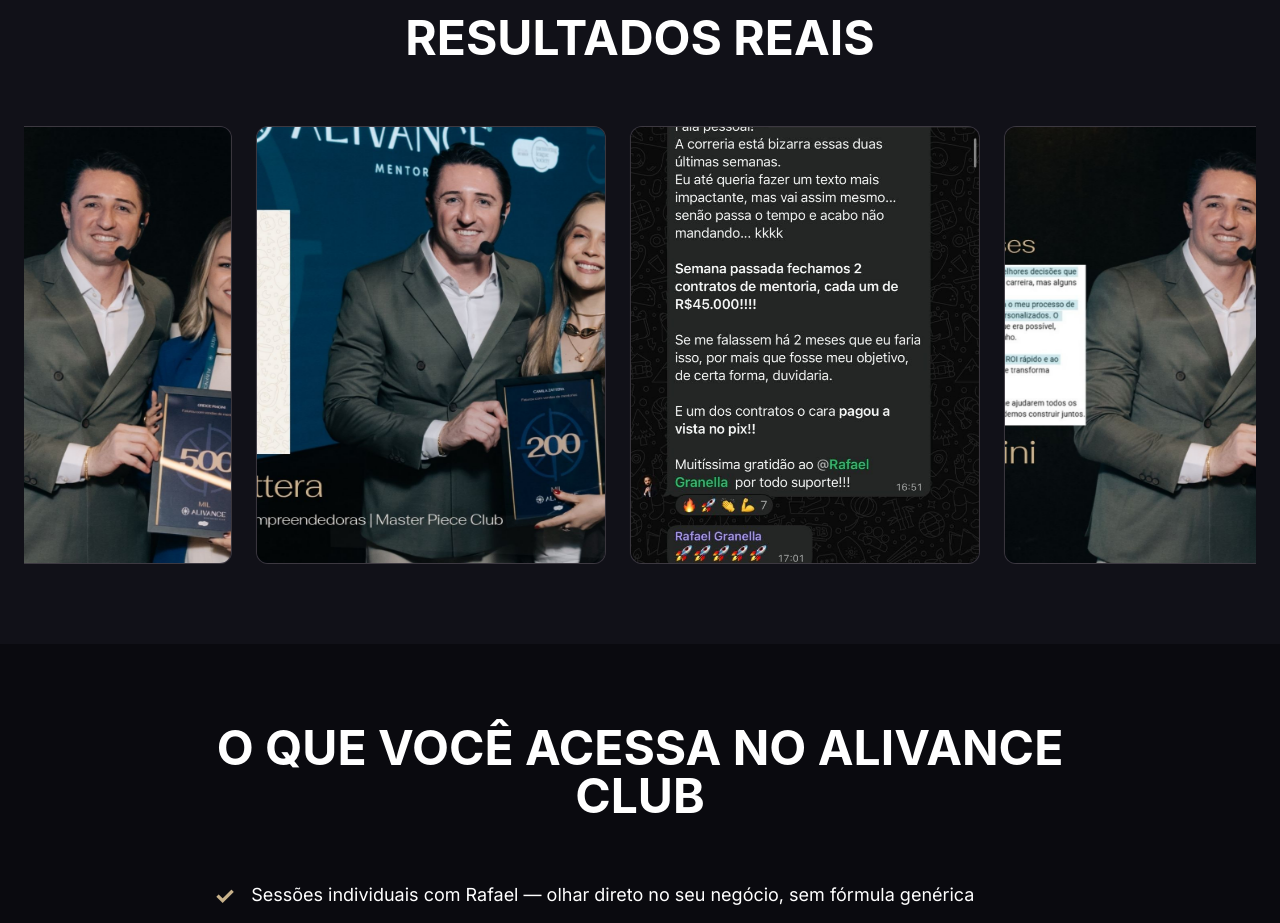
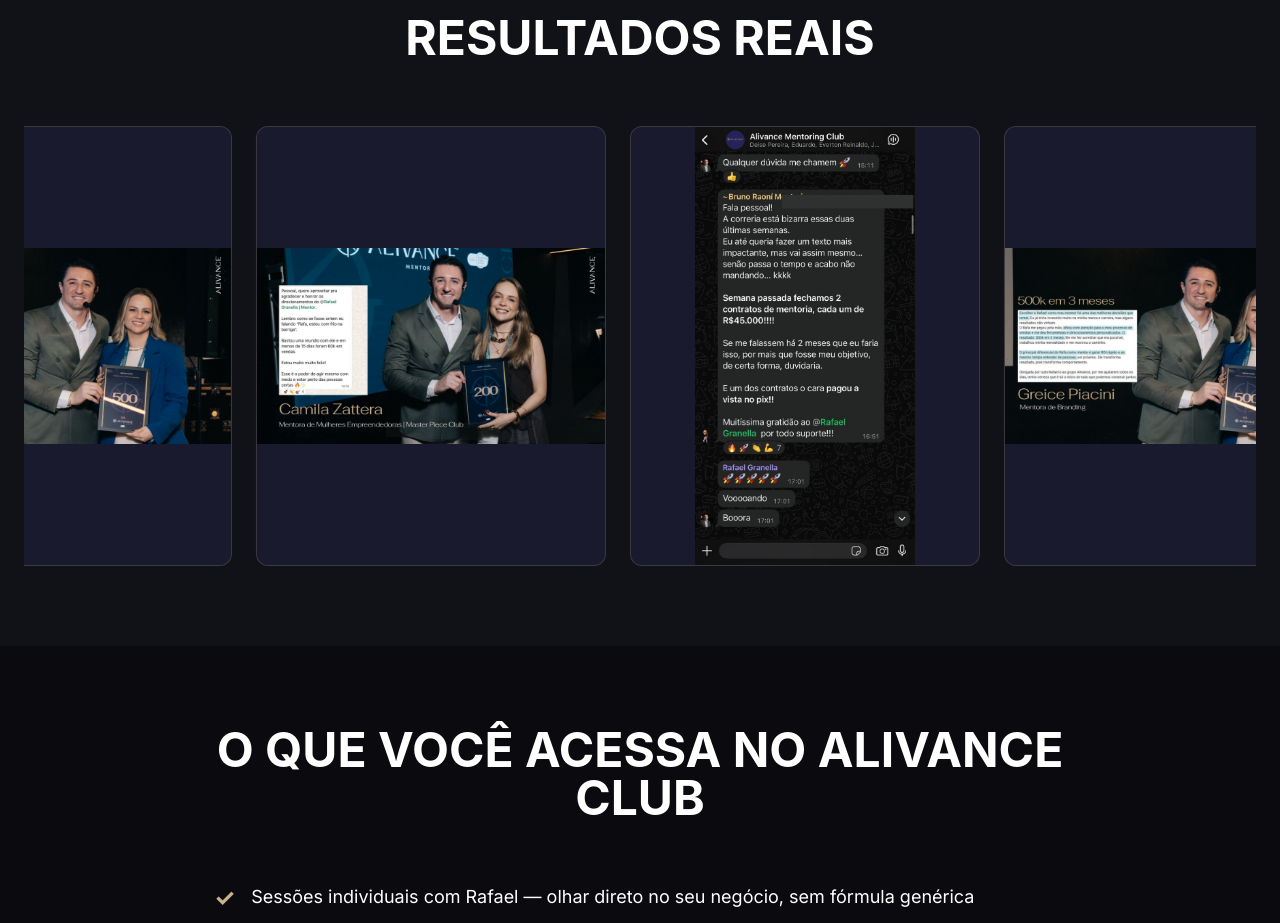
Before and after one commit to simpleacc26/simpleacc, a React (Vite) app in the folder clientes/rafael-granella/funis/lp-alivance/: page / in a window 1280 px wide. Shown: the part 5040-5963 px from the top of the page. Built offline with nearby package versions, Linux system fonts and the light colour scheme; a web font is replaced by a local one.

Commit message:
fix: show full testimonial images without cropping (object-contain)

```diff
--- a/clientes/rafael-granella/funis/lp-alivance/src/app/App.tsx
+++ b/clientes/rafael-granella/funis/lp-alivance/src/app/App.tsx
@@ -161,8 +161,8 @@ export default function App() {
           <div className="overflow-hidden">
             <div className="flex gap-6 animate-marquee">
               {['/screenshot-1.jpg','/screenshot-2.jpg','/screenshot-3.jpg','/screenshot-1.jpg','/screenshot-2.jpg','/screenshot-3.jpg'].map((s,i)=>(
-                <div key={i} className="flex-shrink-0 w-[350px] aspect-[4/5] rounded-xl overflow-hidden border border-[#c8b28b]/20 bg-[#1a1a2e]">
-                  <ImageWithFallback src={s} alt="" className="w-full h-full object-cover"/>
+                <div key={i} className="flex-shrink-0 w-[350px] h-[440px] rounded-xl overflow-hidden border border-[#c8b28b]/20 bg-[#1a1a2e] flex items-center justify-center">
+                  <ImageWithFallback src={s} alt="" className="w-full h-full object-contain"/>
                 </div>
               ))}
             </div>
```
